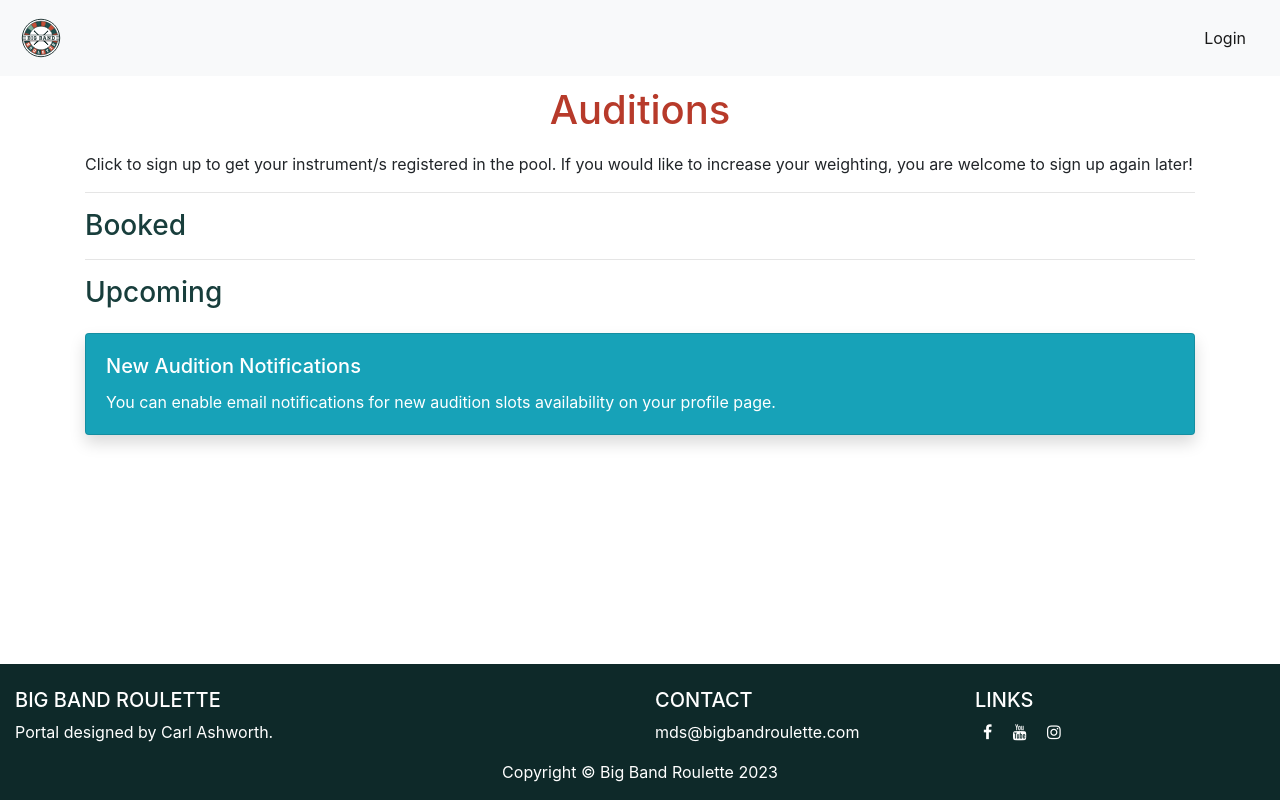
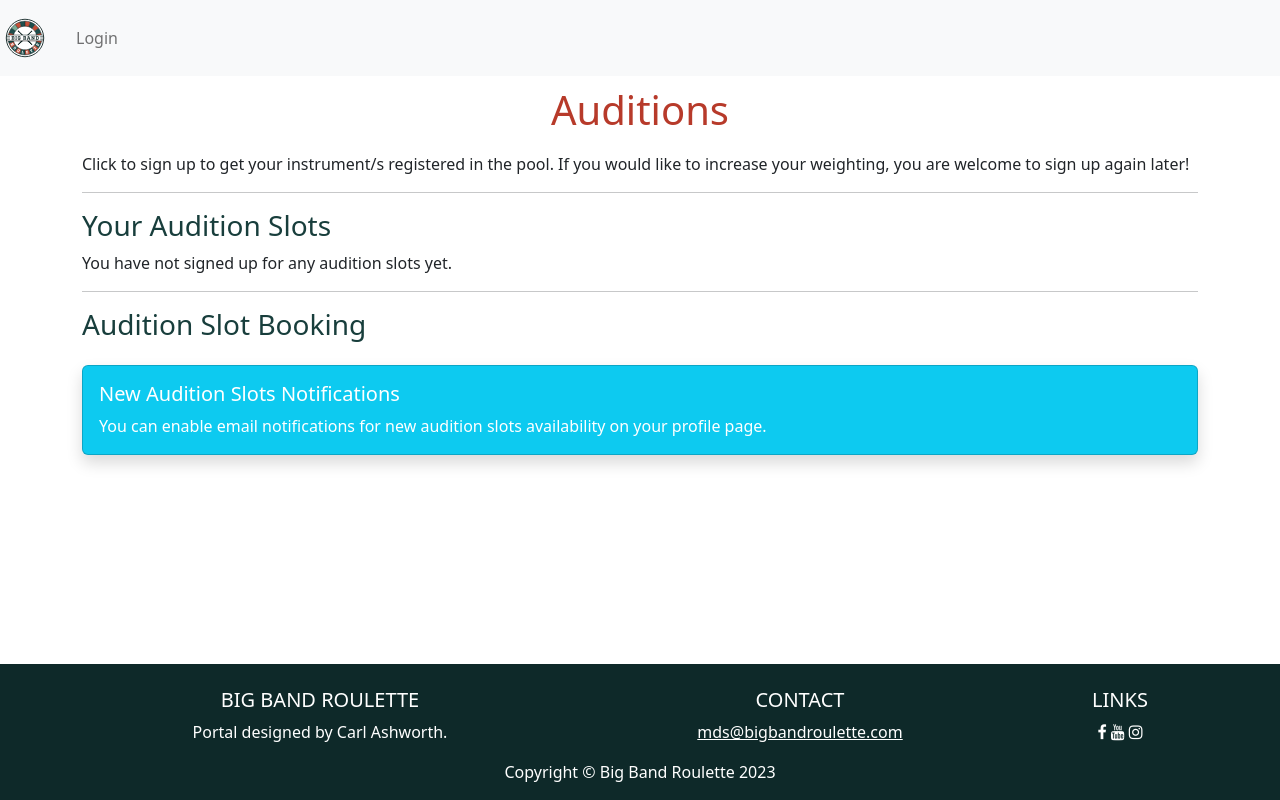
Before and after one commit to big-band-roulette/musicians-portal, a Python web app: template templates/auditions.html in a window 1280 px wide. Run offline with Jinja, Linux system fonts and the light colour scheme; the template is opened without the code that fills it, so the values that code supplies are empty; some libraries are stand-ins or nearby versions.

Commit message:
Overhaul audition booking system

```diff
--- a/static/css/style.css
+++ b/static/css/style.css
@@ -41,7 +41,7 @@ li {
   display: flex;
   justify-content: space-between;
   align-items: center;
-  padding: 10px;
+  padding: 2px;
 }
 
 i {
@@ -139,3 +139,12 @@ p {
 .card a {
   color: var(--white);
 }
+
+button.acc-btn {
+  /* create a grid */
+  display: grid;
+  /* create colums. 1fr means use available space */
+  grid-template-columns: 1fr max-content max-content;
+  align-items: center;
+  grid-gap: 10px;
+}
--- a/templates/auditions.html
+++ b/templates/auditions.html
@@ -1,50 +1,95 @@
 {% extends "base.html" %}
 {% block content %}
   <h1>Auditions</h1>
+  {% for message in get_flashed_messages() %}
+  <div class="alert alert-warning alert-dismissible fade show" role="alert">
+    {{ message }}
+    <button type="button" class="btn-close" data-bs-dismiss="alert" aria-label="Close"></button>
+  </div>
+  {% endfor %}
   Click to sign up to get your instrument/s registered in the pool. If you would like to increase your weighting, you are welcome to sign up again later!
   <hr>
   <div class="booked_auditions">
-    <h3>Booked</h3>
-    {% for audition_date, instrument_name in audition_info %}
-      <li>{{ audition_date.strftime("%d %B, %Y -  %I:%M %p") }} ({{ instrument_name }})</li>
+    <h3>Your Audition Slots</h3>
+    {% if current_user.audition_slots %}
+    <div class="list-group">
+      {% for audition_slot in current_user.audition_slots %}
+      <div class="list-group-item flex-column align-items-start">
+        <h5 class="mb-1">
+          {{audition_slot.start_time.strftime("%A, %d %B, %Y")}}
+          {{audition_slot.start_time.strftime("(%I:%M %p")}}
+          &#8212;
+          {{audition_slot.end_time.strftime("%I:%M %p)")}}
+        </h5>
+        <div class="d-flex w-100 justify-content-between">
+        <ul class="mb-0">
+          <li>Location: {{audition_slot.audition_session.location}}</li>
+          <li>Instrument: {{audition_slot.instrument}}</li>
+        </ul>
+        <form action='{{ url_for("update_signup") }}' method="post">
+          <input type="hidden" name="csrf_token" value="{{ csrf_token() }}">
+          <input type="hidden" name="audition_id" value="{{ audition_slot.id }}">
+          <button type="submit" class="btn btn-primary">Remove</button>
+        </form>
+      </div>
+      </div>
       {% endfor %}
+    </div>
+    {% else %}
+      <p>You have not signed up for any audition slots yet.</p>
+    {% endif %}
     <hr>
   </div>
-  <h3>Upcoming</h3>
+  <h3>Audition Slot Booking</h3>
   <div class="card text-white bg-info my-4 shadow">
     <div class="card-body">
-      <h5 class="card-title">New Audition Notifications</h5>
+      <h5 class="card-title">New Audition Slots Notifications</h5>
       <p class="card-text">
         You can enable email notifications for new audition slots availability on your profile page.
       </p>
     </div>
   </div>
-  {% for day, auditions in auditions_by_day.items() %}
-    <h4>{{ day.strftime("%d %B, %Y") }}</h4>
-    <!-- Display date in a readable format -->
-    <div>
-      <ul>
-        {% for audition in auditions %}
-          <li>
-            {{ audition.datetime.strftime("%I:%M %p") }} - {{ audition.location }}
-            {% if audition.user %}
-              Already Booked!
-            {% endif %}
-            {% if audition not in current_user.auditions %}
+  <div class="accordion">
+  {% for audition_session, session_slots, sessions_remaining in audition_sessions_with_availability %}
+  <div class="accordion-item" id="accordian">
+    <h5 class="accordion-header" id="heading{{audition_session.id}}">
+    <button class="acc-btn accordion-button" type="button" data-bs-toggle="collapse" data-bs-target="#collapse{{audition_session.id}}" aria-expanded="true" aria-controls="collapse{{audition_session.id}}">
+      <span>
+        {{audition_session.start_time.strftime("%A, %d %B, %Y")}}
+        {{audition_session.start_time.strftime("(%I:%M %p")}}
+        &#8212;
+        {{audition_session.end_time.strftime("%I:%M %p)")}}
+      </span>
+      <span class="badge rounded-pill bg-primary">{{sessions_remaining}}/{{session_slots}}</span>
+    </button>
+    </h5>
+    <div id="collapse{{audition_session.id}}" class="accordion-collapse collapse" aria-labelledby="heading{{audition_session.id}}" data-bs-parent="#accordion">
+      <div class="accordion-body">
+        <h5>Audition Session Details</h5>
+        <div class="card">
+          <div class="card-body">
+            <ul class="mb-0">
+            <li>Date: {{audition_session.start_time.strftime("%A, %d %B, %Y")}}</li>
+            <li>Time: {{audition_session.start_time.strftime("%I:%M %p")}} &#8212; {{audition_session.end_time.strftime("%I:%M %p")}}</li>
+            <li>Location: {{audition_session.location}}</li>
+           </ul>
+          </div>
+        </div>
+        <br>
+        <h5>Audition Slots</h5>
+        <ul class="list-group">
+          {% for audition_slot in audition_session.audition_slots %}
+          <li class="list-group-item d-flex justify-content-between align-items-center {{'disabled' if audition_slot.user_id else ''}}">
+            {{ audition_slot.start_time.strftime("%I:%M %p") }}
+            &#8212;
+            {{ audition_slot.end_time.strftime("%I:%M %p") }}
             <button type="button"
-                      class="btn btn-primary"
-                      data-toggle="modal"
-                      data-target="#signUpToggleModal{{ audition.id }}">Sign up</button>
-            {% else %}
-              <form action='{{ url_for("update_signup") }}' method="post">
-                <input type="hidden" name="csrf_token" value="{{ csrf_token() }}">
-                <input type="hidden" name="audition_id" value="{{ audition.id }}">
-                <button type="submit" class="btn btn-primary">Remove</button>
-              </form>
-            {% endif %}
+                    class="btn btn-primary {{'disabled' if audition_slot.user_id else ''}}"
+                    data-bs-toggle="modal"
+                    data-bs-target="#signUpToggleModal{{ audition_slot.id }}">Sign Up</button>
           <!-- Modal -->
           <div class="modal fade"
-                 id="signUpToggleModal{{ audition.id }}"
+          id="signUpToggleModal{{ audition_slot.id }}"
           tabindex="-1"
           role="dialog"
           aria-labelledby="signUpToggleModalLabel"
@@ -53,28 +98,23 @@
           <div class="modal-dialog" role="document">
             <div class="modal-content">
               <div class="modal-header">
-                    <h5 class="modal-title">Choose Instrument</h5>
-                    <button type="button" class="close" data-dismiss="modal" aria-label="Close">
-                      <span aria-hidden="true">{{ '×' }}</span>
-                    </button>
+                <h5 class="modal-title">Audition Sign Up</h5>
+                <button type="button" class="btn-close" data-bs-dismiss="modal" aria-label="Close"></button>
               </div>
-                  <div class="modal-body">Which instrument are you auditioning on?</div>
-                  <div class="modal-footer">
               <form method='post' action='{{ url_for("update_signup") }}'>
-                      <input type="hidden" name="csrf_token" value="{{ csrf_token() }}" />
-                      <input type="hidden" name="audition_id" value="{{ audition.id }}">
-                      <select name="instrument">
+              <div class="modal-body">
+                <p>Which instrument are you auditioning on?</p>
+                <select class="form-select mt-2" name="instrument">
                   {% for instrument in instruments %}<option value='{{ instrument }}'>{{ instrument }}</option>{% endfor %}
                 </select>
-                      <button type="button"
-                              class="btn btn-secondary"
-                              data-dismiss="modal"
-                              aria-label="Close">
-                        <span aria-hidden="true">Cancel Registration</span>
-                      </button>
+              </div>
+              <div class="modal-footer">
+                  <button type="button" class="btn btn-secondary" data-bs-dismiss="modal">Close</button>
                   <button id="submitButton" type="submit" class="btn btn-primary">Submit</button>
+              </div>
+              <input type="hidden" name="csrf_token" value="{{ csrf_token() }}" />
+              <input type="hidden" name="audition_id" value="{{ audition_slot.id }}">
             </form>
-                  </div>
             </div>
           </div>
           </div>
@@ -82,6 +122,9 @@
           {% endfor %}
         </ul>
       </div>
+    </div>
+  </div>
   {% endfor %}
+  </div>
   <!-- <img src="{{ url_for('static', filename='images/logo_colour.svg') }}" class="image" /> -->
 {% endblock content %}
--- a/templates/base.html
+++ b/templates/base.html
@@ -9,14 +9,13 @@
     <meta name="viewport"
           content="width=device-width, initial-scale=1, shrink-to-fit=no">
     <!-- Bootstrap CSS -->
-    <link rel="stylesheet"
-          href="https://cdn.jsdelivr.net/npm/bootstrap@4.6.2/dist/css/bootstrap.min.css"
-          integrity="sha384-xOolHFLEh07PJGoPkLv1IbcEPTNtaed2xpHsD9ESMhqIYd0nLMwNLD69Npy4HI+N"
+    <link href="https://cdn.jsdelivr.net/npm/bootstrap@5.2.3/dist/css/bootstrap.min.css"
+          rel="stylesheet" integrity="sha384-rbsA2VBKQhggwzxH7pPCaAqO46MgnOM80zW1RWuH61DGLwZJEdK2Kadq2F9CUG65"
           crossorigin="anonymous">
     <!-- Add icon library -->
     <link rel="stylesheet"
           href="https://cdnjs.cloudflare.com/ajax/libs/font-awesome/4.7.0/css/font-awesome.min.css">
-    <link rel="stylesheet" href="../static/css/style.css">
+    <link rel="stylesheet" href="/static/css/style.css">
     <title>
       {% block title %}
         Big Band Roulette
@@ -28,11 +27,12 @@
     <!-- jQuery first, then Popper.js, then Bootstrap JS -->
     <script src="https://code.jquery.com/jquery-3.2.1.slim.min.js"
             crossorigin="anonymous"></script>
-    <script src="https://cdnjs.cloudflare.com/ajax/libs/popper.js/1.12.3/umd/popper.min.js"
-            crossorigin="anonymous"></script>
-    <script src="https://cdn.jsdelivr.net/npm/bootstrap@4.6.2/dist/js/bootstrap.min.js"
-            integrity="sha384-+sLIOodYLS7CIrQpBjl+C7nPvqq+FbNUBDunl/OZv93DB7Ln/533i8e/mZXLi/P+"
-            crossorigin="anonymous"></script>
+            <script src="https://cdn.jsdelivr.net/npm/@popperjs/core@2.11.6/dist/umd/popper.min.js"
+                    integrity="sha384-oBqDVmMz9ATKxIep9tiCxS/Z9fNfEXiDAYTujMAeBAsjFuCZSmKbSSUnQlmh/jp3"
+                    crossorigin="anonymous"></script>
+            <script src="https://cdn.jsdelivr.net/npm/bootstrap@5.2.3/dist/js/bootstrap.min.js"
+                    integrity="sha384-cuYeSxntonz0PPNlHhBs68uyIAVpIIOZZ5JqeqvYYIcEL727kskC66kF92t6Xl2V"
+                    crossorigin="anonymous"></script>
     <div class="flex-grow-1">
       <nav class="navbar navbar-expand-md navbar-light bg-light">
         <a class="navbar-brand" href='/'>
```
Also changed, not shown: app.py (+24 -19 lines), dataSimulator.py (+31 -14 lines), models.py (+20 -6 lines). Lines whose indentation alone changed are shown as unchanged.
